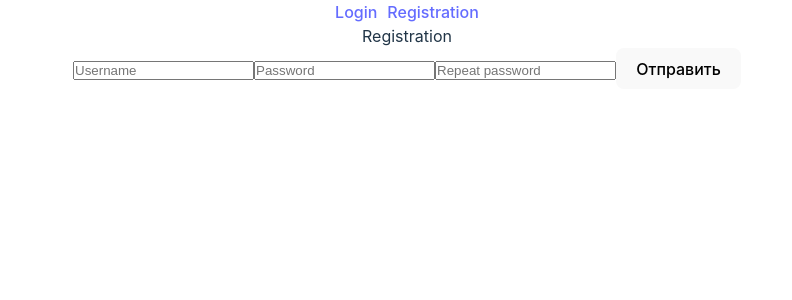
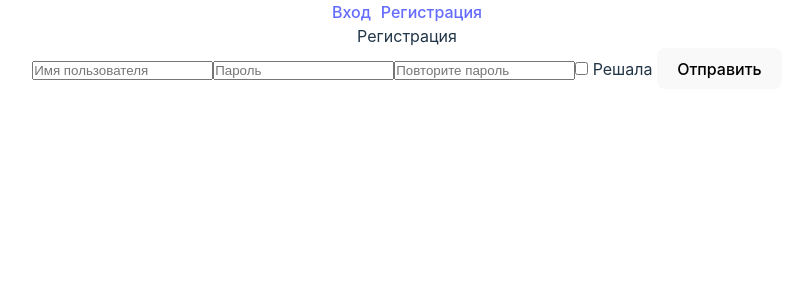
Before and after one commit to YungYoku/college-freelance, a Vue app: page /registration in a window 1280 px wide. Shown: the top 300 px of the page, without its empty margins (233-1025 px from the left). Built offline with nearby package versions, Linux system fonts and the light colour scheme.

Commit message:
account types

```diff
--- a/src/components/blocks/PageHeader.vue
+++ b/src/components/blocks/PageHeader.vue
@@ -4,28 +4,28 @@
             v-if="auth.isLoggedIn"
             to="/"
         >
-            Main
+            Главная
         </router-link>
 
         <router-link
             v-if="!auth.isLoggedIn"
             to="/login"
         >
-            Login
+            Вход
         </router-link>
 
         <router-link
             v-if="!auth.isLoggedIn"
             to="/registration"
         >
-            Registration
+            Регистрация
         </router-link>
 
         <button
             v-if="auth.isLoggedIn"
             @click="logout"
         >
-            Logout
+            Выйти
         </button>
     </header>
 </template>
--- a/src/views/LoginView.vue
+++ b/src/views/LoginView.vue
@@ -1,16 +1,16 @@
 <template>
     <default-layout>
-        Login
+        Вход
 
         <form @submit.prevent="login">
             <input
                 v-model.trim="username"
-                placeholder="Username"
+                placeholder="Имя пользователя"
                 type="text"
             />
             <input
                 v-model.trim="password"
-                placeholder="Password"
+                placeholder="Пароль"
                 type="password"
             />
 
--- a/src/views/MainView.vue
+++ b/src/views/MainView.vue
@@ -1,6 +1,6 @@
 <template>
     <default-layout>
-        Main
+        Главная
 
         <job-offer
             v-for="offer in offers"
--- a/src/views/RegistrationView.vue
+++ b/src/views/RegistrationView.vue
@@ -1,25 +1,34 @@
 <template>
     <default-layout>
-        Registration
+        Регистрация
 
         <form @submit.prevent="register">
             <input
                 v-model.trim="username"
-                placeholder="Username"
+                placeholder="Имя пользователя"
                 type="text"
             />
 
             <input
                 v-model.trim="password"
-                placeholder="Password"
+                placeholder="Пароль"
                 type="password"
             />
 
             <input
                 v-model.trim="passwordConfirm"
-                placeholder="Repeat password"
+                placeholder="Повторите пароль"
                 type="password"
             />
+
+            <label>
+                <input
+                    v-model="permission"
+                    type="checkbox"
+                    value="1"
+                />
+                Решала
+            </label>
 
             <button type="submit">
                 Отправить
@@ -30,12 +39,16 @@
 
 <script lang="ts" setup>
 import { ref } from 'vue'
+import { useRouter } from 'vue-router'
 import http from '@/plugins/http/index'
 import DefaultLayout from '@/components/layouts/DefaultLayout.vue'
+
+const router = useRouter()
 
 const username = ref('')
 const password = ref('')
 const passwordConfirm = ref('')
+const permission = ref(0)
 
 const register = () => {
     if (password.value.length >= 8 && passwordConfirm.value === password.value && username.value.length) {
@@ -43,10 +56,11 @@ const register = () => {
             .post('/collections/users/records', {
                 username: username.value,
                 password: password.value,
-                passwordConfirm: passwordConfirm.value
+                passwordConfirm: passwordConfirm.value,
+                permission: Number(permission.value)
             })
-            .then((res: any) => {
-                console.log(res)
+            .then(() => {
+                router.push('/')
             })
     }
 }
```
